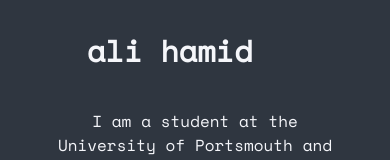
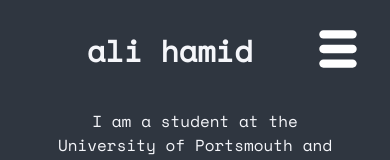
Before and after one commit to al651/my-website, a React (Create React App) app: page / in a window 390 px wide. Shown: the top 160 px of the page. Built offline with nearby package versions, Linux system fonts and the light colour scheme.

Commit message:
Mobile support + Small fixes
Added a mobile navigation bar
Added react-icons library
Changed site description metadata

```diff
--- a/package.json
+++ b/package.json
@@ -9,6 +9,7 @@
     "@testing-library/user-event": "^13.5.0",
     "react": "^18.2.0",
     "react-dom": "^18.2.0",
+    "react-icons": "^4.4.0",
     "react-scripts": "5.0.1",
     "web-vitals": "^2.1.4"
   },
--- a/public/index.html
+++ b/public/index.html
@@ -7,7 +7,7 @@
     <meta name="theme-color" content="#000000" />
     <meta
       name="description"
-      content="Web site created using create-react-app"
+      content="Ali Hamid's blog and portfolio website. Made using React, CSS and HTML."
     />
     <link rel="apple-touch-icon" href="%PUBLIC_URL%/logo192.png" />
     <!--
--- a/src/components/Navbar.js
+++ b/src/components/Navbar.js
@@ -1,7 +1,31 @@
-import {Link, NavLink} from 'react-router-dom'
+import { Link, NavLink } from 'react-router-dom'
+import { useState } from 'react';
 import '../styles/Navbar.css'
 
+import { TiThMenu } from "react-icons/ti";
+import React from 'react';
+
 const Navbar = () => {
+    const [showMobileMenu, setShowMobileMenu] = useState(false)
+
+    let sideNavbar
+    let sideNavMask
+
+    if (showMobileMenu){
+        sideNavbar =
+        <ul className="sideNavbar">
+            <li><NavLink to="/" >about</NavLink></li>
+            <li><NavLink to="/blog">blog</NavLink></li>
+        </ul>
+
+        sideNavMask =
+        <div
+            className="navMask"
+        >
+
+        </div>
+    }
+
     return (
     <div className='nav'>
         <nav className='navBar'>
@@ -13,6 +37,18 @@ const Navbar = () => {
                 <li><NavLink to="/" activeClassName="inactive">about</NavLink></li>
                 <li><NavLink to="/blog" activeClassName="inactive">blog</NavLink></li>
             </ul>
+
+            <span className="mobileButton">
+                <TiThMenu
+                    onClick={() => setShowMobileMenu(!showMobileMenu)}
+                    size={50}
+                    fill='white'
+                />
+            </span>
+
+            { sideNavMask }
+
+            { sideNavbar }
         </nav>
     </div>
     );
--- a/src/styles/Navbar.css
+++ b/src/styles/Navbar.css
@@ -6,7 +6,7 @@
 .Title { /* Main heading text */
   font-size: 30px;
   font-weight: bold;
-  display: flex;
+  display: inline;
 }
 
 .navBar { /* Default nav styles */
@@ -14,6 +14,49 @@
   flex-direction: row;
   align-items: center;
   font-size: 20px;
+}
+
+.sideNavbar {
+  height: 100%;
+  width: 250px;
+  position: fixed;
+  z-index: 1;
+  top: -2%;
+  left: 0;
+  background-color: #111;
+  overflow-x: hidden;
+  transition: 0.5s;
+  padding-top: 60px;
+}
+
+.sideNavbar a{
+  padding: 8px 8px 8px 32px;
+  text-decoration: none;
+  font-size: 25px;
+  color: #818181;
+  display: block;
+  transition: .3s;
+}
+
+.sideNavbar li{
+  display: block;
+}
+
+.navMask{
+  background: #000;
+  display: fixed;
+  top: 0;
+  left: 0;
+}
+
+.mobileButton{
+  width: 80px;
+  height: 80px;
+  right: 0;
+  top: 0;
+  margin: 24px 12px;
+  display: none;
+  position: absolute;
 }
 
 .navLinks {
@@ -40,11 +83,12 @@
   .navLinks{
       display: none;
   }
-  /* .mobileButton{
+
+  .Title{
+    justify-content: left;
+  }
+
+  .mobileButton{
     display: inline;
+  }
 }
-
-  .sideNav{
-    display: block;
-  } */
-}
```
Also changed, not shown: 1 other file (tests, documents, lock files or other folders).
